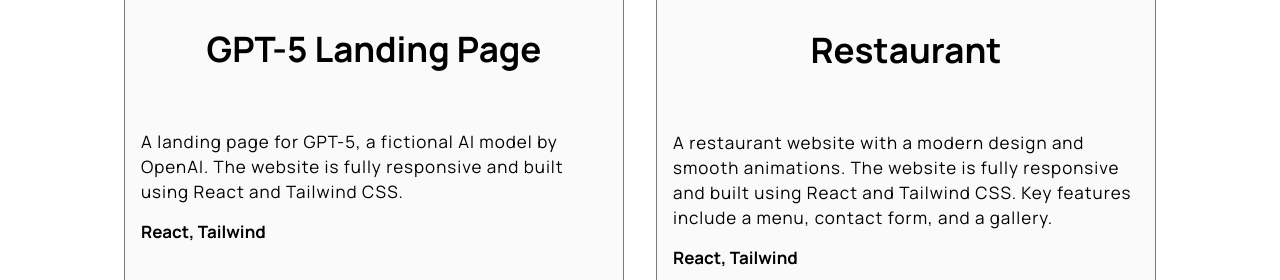
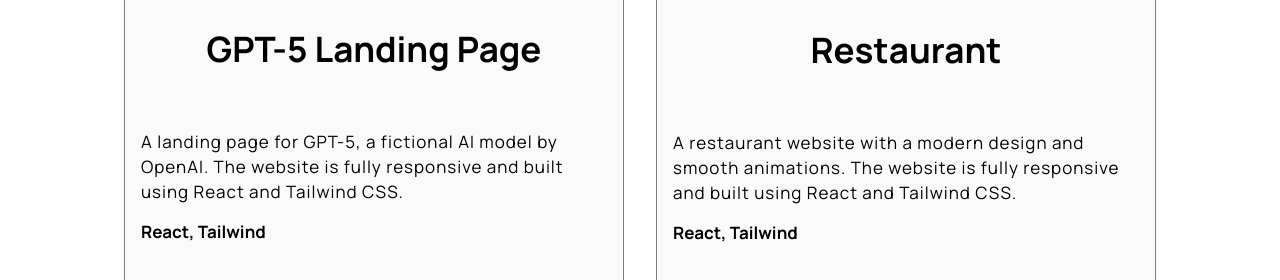
Before and after one commit to AliRM27/Portfolio, a React (Create React App) app: page / in a window 1280 px wide. Shown: the part 4080-4360 px from the top of the page. Built offline with nearby package versions, Linux system fonts and the light colour scheme.

Commit message:
bug fixing

```diff
--- a/src/components/Projects/Projects.jsx
+++ b/src/components/Projects/Projects.jsx
@@ -32,7 +32,7 @@
           gitLink={"https://github.com/AliRM27/gericht-restaurant"}
           demoLink={"https://gericht-restaurant-am.netlify.app"}
           description={
-            "A restaurant website with a modern design and smooth animations. The website is fully responsive and built using React and Tailwind CSS. Key features include a menu, contact form, and a gallery."
+            "A restaurant website with a modern design and smooth animations. The website is fully responsive and built using React and Tailwind CSS."
           }
           stack={"React, Tailwind"}
         />
```
